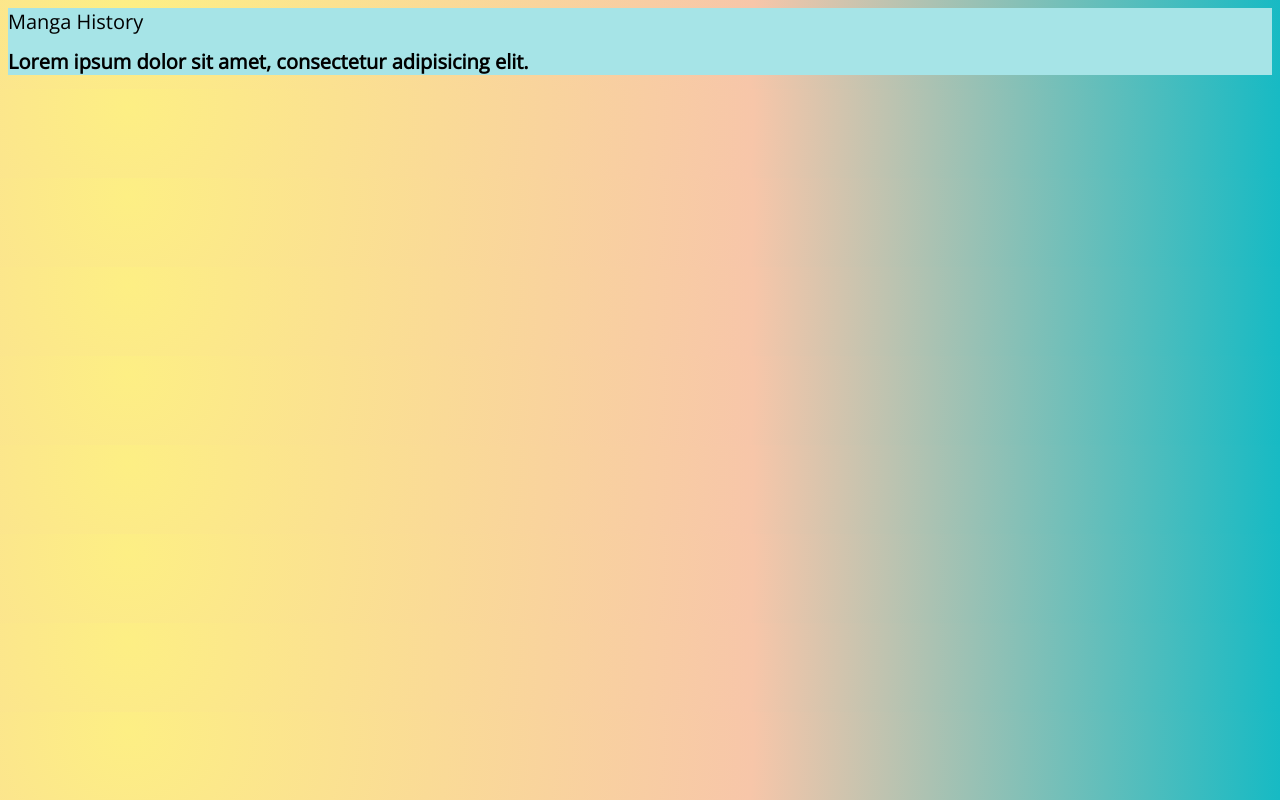
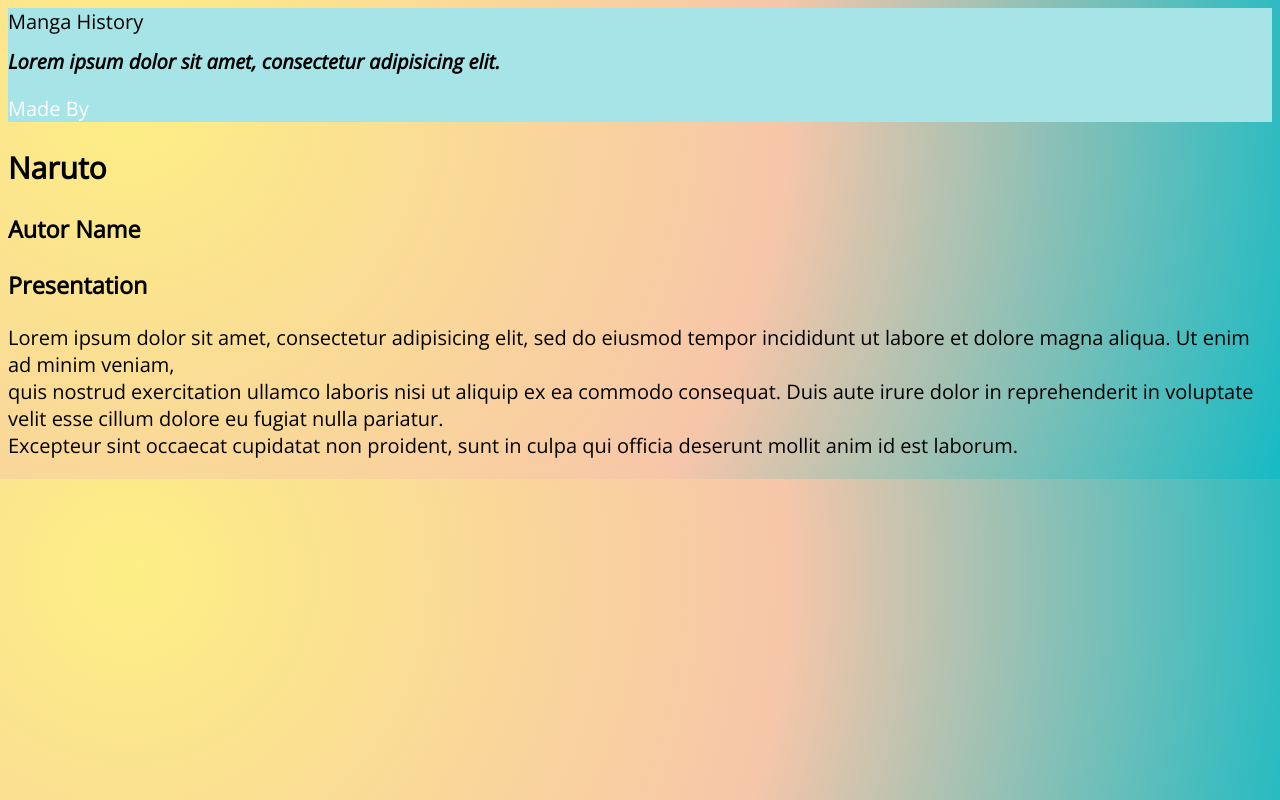
Before and after one commit to DoesNotCompute2745/Manga_site, a plain HTML site: page index.html in a window 1280 px wide. Drawn offline with nearby package versions, Linux system fonts and the light colour scheme.

Commit message:
new commit
some little changes

```diff
--- a/index.html
+++ b/index.html
@@ -11,13 +11,39 @@
     <title>Manga History</title>
   </head>
   <body>
+
+    <!--Header-->
       <header>
         <div class="header_title">
           <span class="title">
               Manga History
             </span>
-            <h1 class="subtitle">Lorem ipsum dolor sit amet, consectetur adipisicing elit.</h1>
+            <h1 class="subtitle"><em>Lorem ipsum dolor sit amet, consectetur adipisicing elit.</em></h1>
+            <p class="mini_subtitle">Made By</p>
         </div>
       </header>
+
+      <!--article-->
+      <section class="section_container">
+        <article class="article">
+        <div class="article_section">
+          <h2 class="title_manga">Naruto
+            </h2>
+            <h3 class="autor_name">Autor Name
+              </h3>
+          </div>
+            <h3 class="article_title">Presentation
+                </h3>
+              <p>Lorem ipsum dolor sit amet, consectetur adipisicing elit, sed do eiusmod tempor incididunt ut labore et dolore magna aliqua. Ut enim ad minim veniam,
+                <br> quis nostrud exercitation ullamco laboris nisi ut aliquip ex ea commodo consequat. Duis aute irure dolor in reprehenderit in voluptate velit esse cillum dolore eu fugiat nulla pariatur.
+                  <br> Excepteur sint occaecat cupidatat non proident, sunt in culpa qui officia deserunt mollit anim id est laborum.
+                </p>
+          </article>
+      </section>
   </body>
+
+  <!--Footer-->
+  <footer>
+
+          </footer>
 </html>
```
Also changed, not shown: test.html (added, +1 -0 lines).
